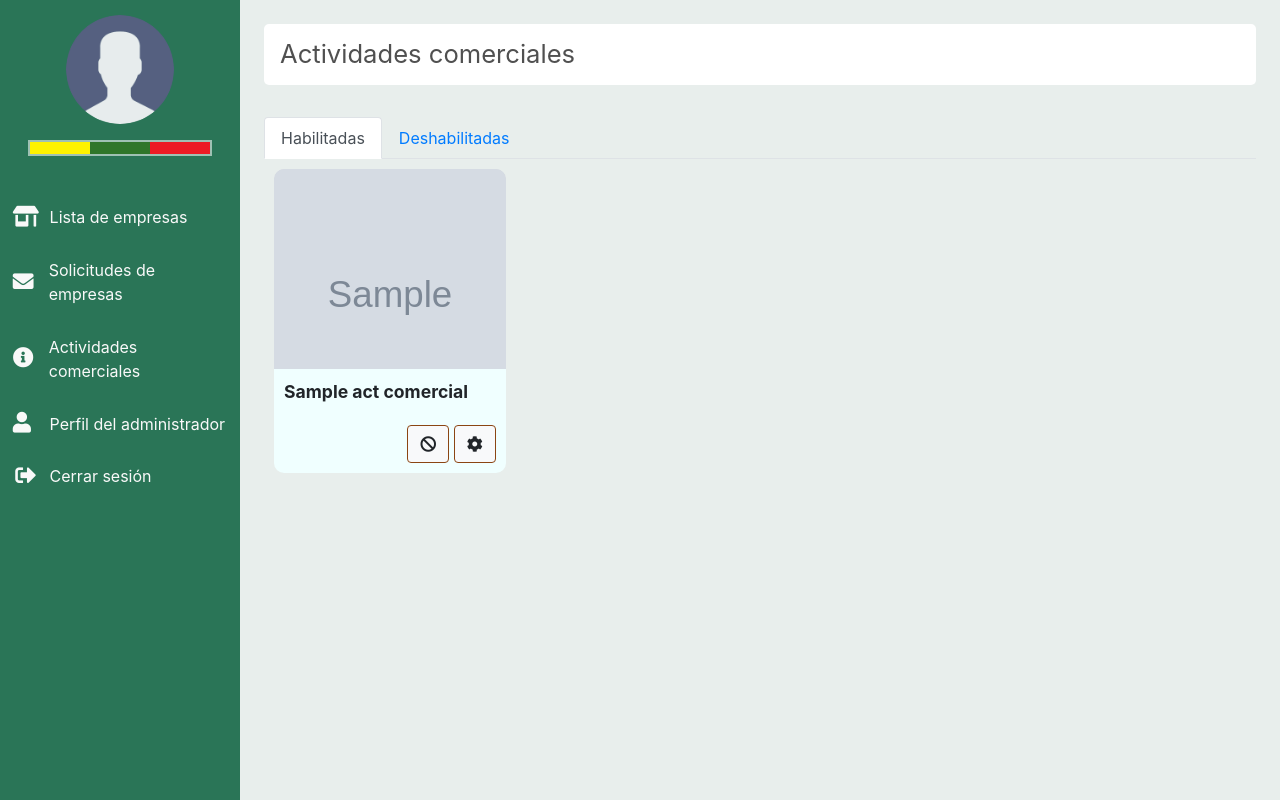
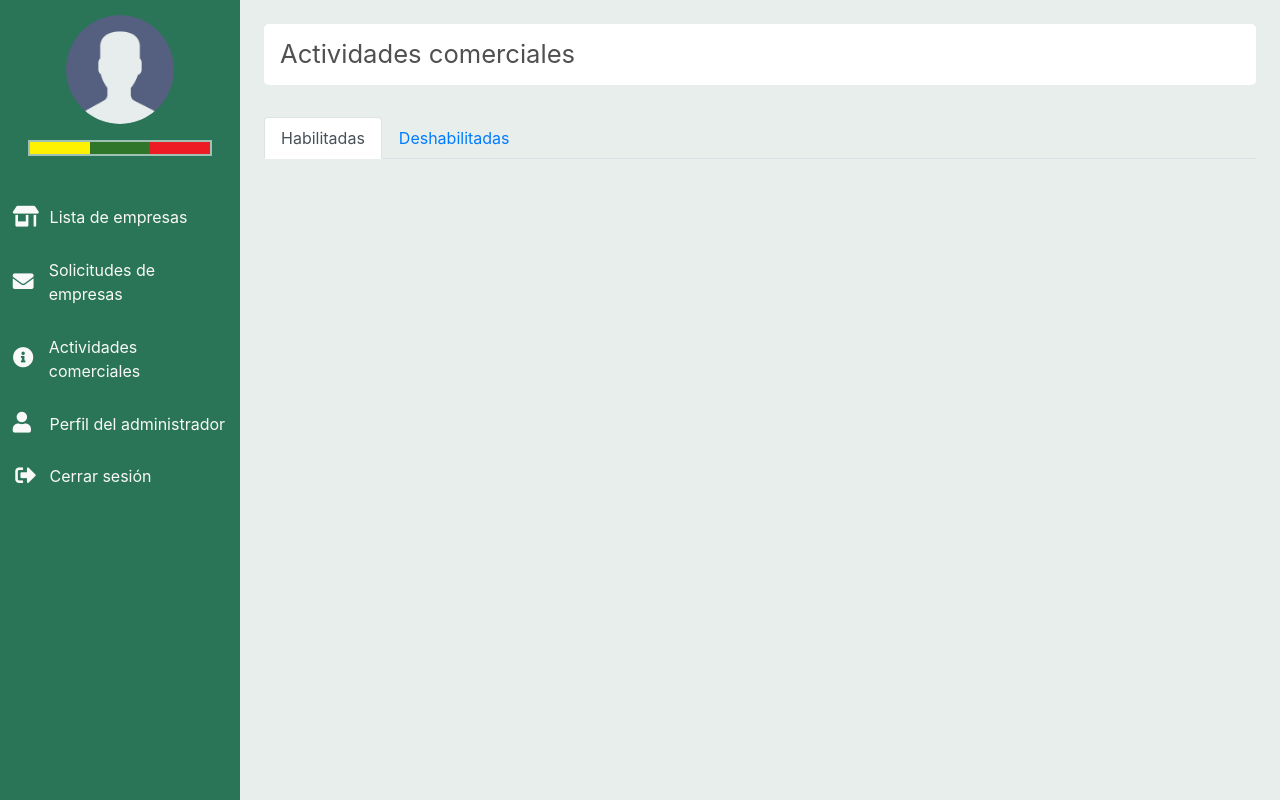
Before and after one commit to HenryGP14/EmprendeMacara, a Django app: template AdministradorWeb/templates/tplAggActComercial.html in a window 1280 px wide. Run offline with Django 3.2, Linux system fonts and the light colour scheme; the template is opened without the code that fills it: most values are stand-ins (such as "Sample title", 1, 10 or a date in 2020); grey boxes marked "Sample" are stand-in pictures; parts of the project's set-up code (start-up, migrations or seed data) failed here and were passed over; some libraries are stand-ins or nearby versions.

Commit message:
Cambio de diseño

```diff
--- a/AdministradorWeb/templates/tplAggActComercial.html
+++ b/AdministradorWeb/templates/tplAggActComercial.html
@@ -27,6 +27,7 @@
         <div class="tab-pane fade show active pb-2" id="home" role="tabpanel" aria-labelledby="home-tab">
             <div class="carts-actcomercial">
                 {% for act_comercial in list_act_comercial %}
+                {% if act_comercial.visible %}
                 <div class="cart-actcomercial">
                     <div class="descripcion">
                         <div class="imagen">
@@ -39,8 +40,8 @@
                     <div class="cont-opciones">
                         <div class="opciones">
                             <div>
-                                <a href="#" class="btn btn-light" title="Deshabilitar producto">
-                                    <i class="fas fa-ban"></i>
+                                <a href="#" class="btn btn-light" title="Deshabilitar actividad comercial">
+                                    <i class="fas fa-trash"></i>
                                 </a>
                                 <button class="btn btn-light" type="submit">
                                     <i class="fas fa-cog"></i>
@@ -49,12 +50,14 @@
                         </div>
                     </div>
                 </div>
+                {% endif %}
                 {% endfor %}
             </div>
         </div>
         <div class="tab-pane fade pb-2" id="profile" role="tabpanel" aria-labelledby="profile-tab">
             <div class="carts-actcomercial">
                 {% for act_comercial in list_act_comercial %}
+                {% if not act_comercial.visible %}
                 <div class="cart-actcomercial">
                     <div class="descripcion">
                         <div class="imagen">
@@ -67,16 +70,14 @@
                     <div class="cont-opciones">
                         <div class="opciones">
                             <div>
-                                <a href="#" class="btn btn-light" title="Deshabilitar producto">
-                                    <i class="fas fa-ban"></i>
+                                <a href="#" class="btn btn-light" title="Habilitar actividad comercial">
+                                    <i class="fas fa-undo"></i>
                                 </a>
-                                <button class="btn btn-light" type="submit">
-                                    <i class="fas fa-cog"></i>
-                                </button>
                             </div>
                         </div>
                     </div>
                 </div>
+                {% endif %}
                 {% endfor %}
             </div>
         </div>
```
